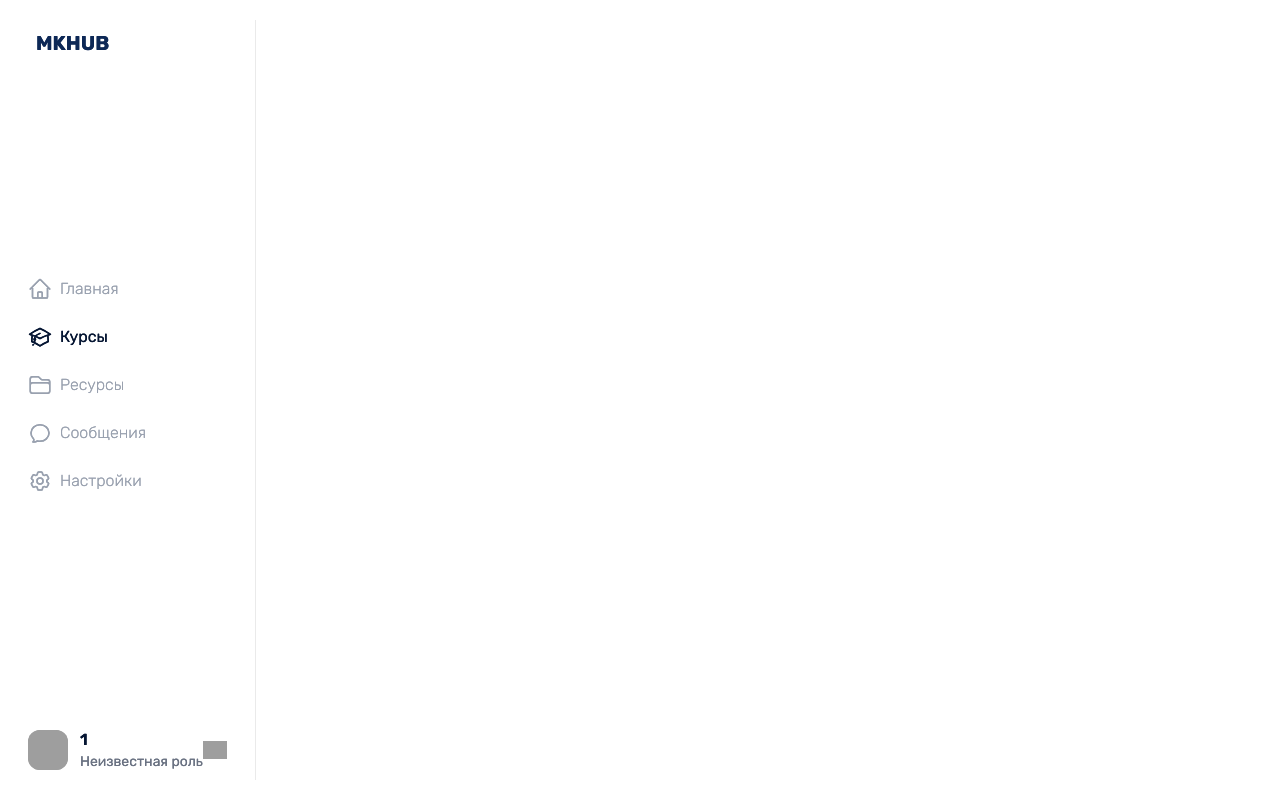
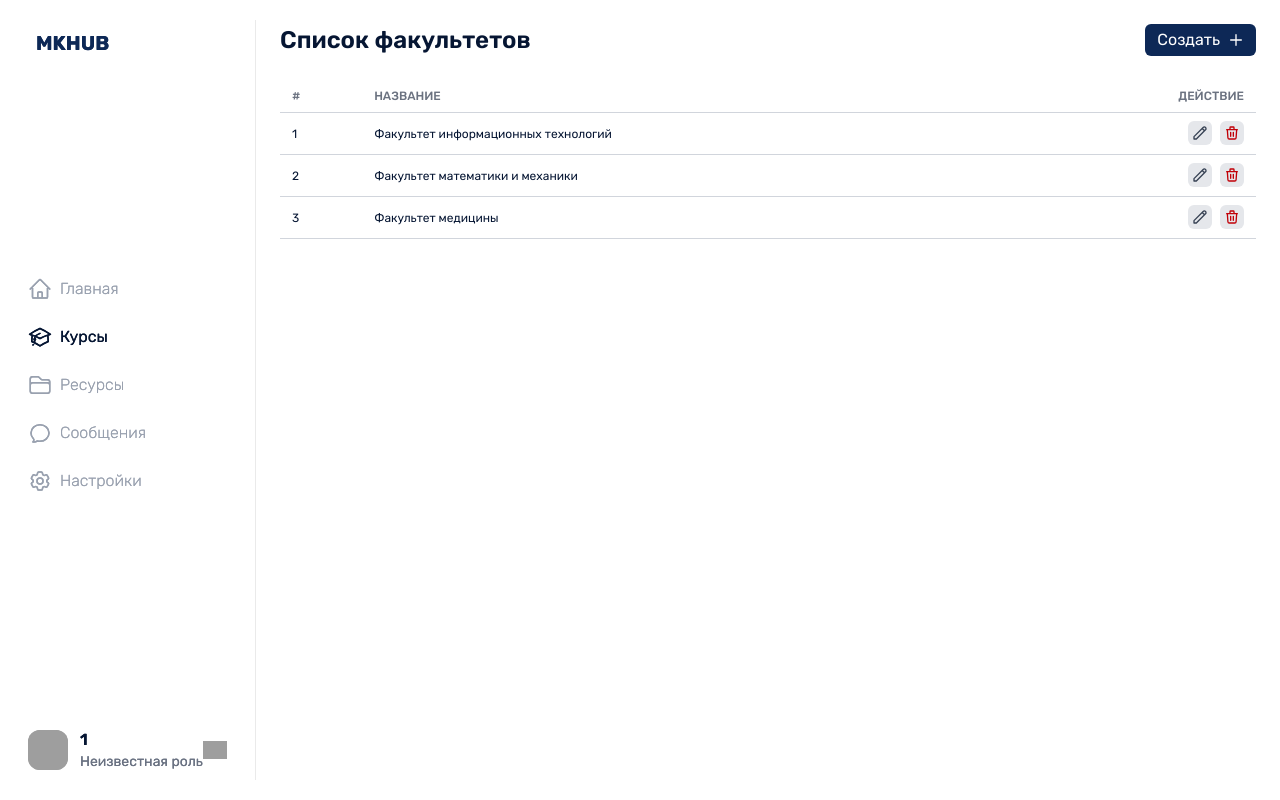
Before and after one commit to kkk-6216/mkhub, a Vue app in the folder frontend/: page /courses in a window 1280 px wide. Built offline with nearby package versions, Linux system fonts and the light colour scheme; sample sign-in values are in the browser's storage; grey boxes are pictures that could not be loaded.

Commit message:
Факултет кошунун прототипи жазылды.

```diff
--- a/frontend/src/components/Sidebar.vue
+++ b/frontend/src/components/Sidebar.vue
@@ -90,7 +90,7 @@
 
 <script>
 
-import MenuItem from '@/modules/auth/components/MenuItem.vue';
+import MenuItem from '@/components/MenuItem.vue';
 import { useAuthStore } from '@/store/auth.js';
 import DefaultButton from "@/components/buttons/DefaultButton.vue";
 import HomeIcon from "@/components/icons/HomeIcon.vue";
--- a/frontend/src/pages/Courses.vue
+++ b/frontend/src/pages/Courses.vue
@@ -1,5 +1,212 @@
 <template>
-  <div></div>
+  <div class="max-w-7xl mx-auto p-6 bg-white rounded-lg">
+    <!-- Sarlavha va Fakultet qo'shish tugmasi -->
+    <div class="flex justify-between items-center mb-6">
+      <h2 class="text-2xl font-semibold text-dark">Список факультетов</h2>
+      <button @click="openAddPanel"
+              class="text-white px-3 py-1 rounded-md hover:opacity-90 flex items-center bg-main hover:bg-main-hover">
+        Создать
+        <svg class="w-4 h-4 ml-2" fill="none" stroke="currentColor" viewBox="0 0 24 24" xmlns="http://www.w3.org/2000/svg">
+          <path stroke-linecap="round" stroke-linejoin="round" stroke-width="2" d="M12 4v16m8-8H4"></path>
+        </svg>
+      </button>
+    </div>
+
+    <!-- Jadval -->
+    <div class="overflow-x-auto">
+      <table class="w-full text-left bg-white">
+        <thead>
+        <tr class="border-b border-gray-300">
+          <th class="py-2 text-xs font-medium text-gray-500">#</th>
+          <th class="py-2 text-xs font-medium text-gray-500">Название</th>
+          <th class="py-2 text-xs font-medium text-gray-500 text-right">Действие</th>
+        </tr>
+        </thead>
+        <tbody>
+        <tr v-for="(faculty, index) in faculties" :key="index" class="border-b border-gray-300 hover:bg-gray-50">
+          <td class="py-3 text-xs text-dark">{{ index + 1 }}</td>
+          <td @click="openFacultyDetails(index)" class="py-3 cursor-pointer text-xs text-left text-dark hover:text-main">
+              {{ faculty.name }}
+          </td>
+          <td class="py-3 text-right">
+            <button @click="openEditPanel(index)" class="p-1 bg-gray-200 rounded-md hover:bg-gray-300 ">
+              <svg class="w-4 h-4 text-gray-700" fill="none" stroke="currentColor" viewBox="0 0 24 24" xmlns="http://www.w3.org/2000/svg">
+                <path stroke-linecap="round" stroke-linejoin="round" stroke-width="2" d="M15.232 5.232l3.536 3.536m-2.036-5.036a2.5 2.5 0 113.536 3.536L6.5 21.036H3v-3.572L16.732 3.732z"></path>
+              </svg>
+            </button>
+            <button @click="openDeleteConfirmation(index)" class="p-1 bg-gray-200 rounded-md hover:bg-gray-300 ml-2 ">
+              <svg class="w-4 h-4 text-red-700" fill="none" stroke="currentColor" viewBox="0 0 24 24" xmlns="http://www.w3.org/2000/svg">
+                <path stroke-linecap="round" stroke-linejoin="round" stroke-width="2" d="M19 7l-.867 12.142A2 2 0 0116.138 21H7.862a2 2 0 01-1.995-1.858L5 7m5 4v6m4-6v6m1-10V4a1 1 0 00-1-1h-4a1 1 0 00-1 1v3M4 7h16"></path>
+              </svg>
+            </button>
+          </td>
+        </tr>
+        </tbody>
+      </table>
+    </div>
+
+    <!-- Modal oyna: Fakultetni o'chirishni tasdiqlash -->
+    <div v-if="isDeleteConfirmationOpen" class="fixed inset-5 flex items-center justify-center backdrop-blur-sm">
+      <div class="bg-white bg-opacity-90 p-6 rounded-lg shadow-lg w-1/3 border border-gray-200">
+        <h3 class="text-xl font-bold mb-4">Подтверждение удаления</h3>
+        <p class="text-gray-700 mb-4">Вы уверены, что хотите удалить этот факультет?</p>
+        <div class="flex justify-end space-x-2">
+          <button @click="confirmDelete" class="px-4 py-2 bg-red-500 text-white rounded-lg hover:bg-red-600">Удалить</button>
+          <button @click="closeDeleteConfirmation" class="px-4 py-2 bg-gray-500 text-white rounded-lg hover:bg-gray-600">Отмена</button>
+        </div>
+      </div>
+    </div>
+
+    <!-- Modal oyna: Fakultet qo'shish -->
+    <div v-if="isAddPanelOpen" class="fixed inset-0 flex items-center justify-center backdrop-blur-sm">
+      <div class="bg-white bg-opacity-90 p-6 rounded-lg shadow-lg w-2/5 border border-gray-200">
+        <h3 class="text-xl font-bold mb-4">Создать факультет</h3>
+        <h1>Название факультета</h1>
+        <input v-model="newFaculty.name" type="text" class="w-full p-2 border rounded-lg mb-4" />
+        <h1>Описание факультета</h1>
+        <textarea v-model="newFaculty.description" class="w-full p-4 border rounded-lg mb-4"></textarea>
+        <div class="flex justify-end space-x-2">
+          <button @click="closeAddPanel" class="px-4 py-2 bg-red-500 text-white rounded-lg hover:bg-red-600">Отмена</button>
+          <button @click="addFaculty" class="px-4 py-2 bg-dark text-white rounded-lg hover:bg-dark">Сохранить</button>
+        </div>
+      </div>
+    </div>
+
+    <!-- Modal oyna: Fakultetni tahrirlash -->
+    <div v-if="isEditPanelOpen" class="fixed inset-0 flex items-center justify-center backdrop-blur-sm">
+      <div class="bg-white bg-opacity-90 p-6 rounded-lg shadow-lg w-1/3 border border-gray-200">
+        <h3 class="text-xl font-bold mb-4">Редактировать факультет</h3>
+        <input v-model="editedFaculty.name" type="text" class="w-full p-2 border rounded-lg mb-4" />
+        <textarea v-model="editedFaculty.description" class="w-full p-2 border rounded-lg mb-4"></textarea>
+        <div class="flex justify-end space-x-2">
+          <button @click="saveFaculty" class="px-4 py-2 bg-dark text-white rounded-lg hover:bg-dark">Сохранить</button>
+          <button @click="closeEditPanel" class="px-4 py-2 bg-red-500 text-white rounded-lg hover:bg-red-600">Отмена</button>
+        </div>
+      </div>
+    </div>
+
+    <!-- Modal oyna: Fakultet haqida ma'lumot -->
+    <div v-if="isFacultyDetailsOpen" class="fixed inset-0 flex items-center justify-center backdrop-blur-sm">
+      <div class="bg-white bg-opacity-90 p-6 rounded-lg shadow-lg w-1/3 border border-gray-200">
+        <h3 class="text-xl font-bold mb-4">{{ selectedFaculty.name }}</h3>
+        <p class="text-gray-700 mb-4">{{ selectedFaculty.description }}</p>
+        <div class="flex justify-end w-full">
+          <button @click="closeFacultyDetails" class="w-1/4 bg-blue-400 text-white py-1 rounded-md hover:bg-blue-600">
+            OK
+          </button>
+        </div>
+      </div>
+    </div>
+  </div>
 </template>
 
-<script></script>
+<script>
+export default {
+  data() {
+    return {
+      faculties: [
+        { name: "Факультет информационных технологий", description: "Подготовка специалистов в области IT и программирования." },
+        { name: "Факультет математики и механики", description: "Исследования в области математики и механики." },
+        { name: "Факультет медицины", description: "Подготовка квалифицированных врачей и медицинских специалистов." },
+      ],
+      newFaculty: { name: "", description: "" },
+      isAddPanelOpen: false,
+      isEditPanelOpen: false,
+      isFacultyDetailsOpen: false,
+      isDeleteConfirmationOpen: false,
+      editedFaculty: { name: "", description: "" },
+      editIndex: null,
+      selectedFaculty: { name: "", description: "" },
+      deleteIndex: null,
+    };
+  },
+  methods: {
+    // Открыть панель добавления
+    openAddPanel() {
+      this.isAddPanelOpen = true;
+      this.isEditPanelOpen = false;
+    },
+    // Закрыть панель добавления
+    closeAddPanel() {
+      this.isAddPanelOpen = false;
+      this.newFaculty = { name: "", description: "" };
+    },
+    // Открыть панель редактирования
+    openEditPanel(index) {
+      this.editIndex = index;
+      this.editedFaculty = { ...this.faculties[index] };
+      this.isEditPanelOpen = true;
+    },
+    // Закрыть панель редактирования
+    closeEditPanel() {
+      this.isEditPanelOpen = false;
+      this.editedFaculty = { name: "", description: "" };
+      this.editIndex = null;
+    },
+    // Открыть детали факультета
+    openFacultyDetails(index) {
+      this.selectedFaculty = { ...this.faculties[index] };
+      this.isFacultyDetailsOpen = true;
+    },
+    // Закрыть детали факультета
+    closeFacultyDetails() {
+      this.isFacultyDetailsOpen = false;
+      this.selectedFaculty = { name: "", description: "" };
+    },
+    // Добавить факультет
+    addFaculty() {
+      if (this.newFaculty.name.trim() && this.newFaculty.description.trim()) {
+        this.faculties.push({ ...this.newFaculty });
+        this.closeAddPanel();
+      }
+    },
+    // Сохранить изменения факультета
+    saveFaculty() {
+      if (this.editedFaculty.name.trim() && this.editedFaculty.description.trim() && this.editIndex !== null) {
+        this.faculties[this.editIndex] = { ...this.editedFaculty };
+        this.closeEditPanel();
+      }
+    },
+    // Открыть подтверждение удаления
+    openDeleteConfirmation(index) {
+      this.deleteIndex = index;
+      this.isDeleteConfirmationOpen = true;
+    },
+    // Закрыть подтверждение удаления
+    closeDeleteConfirmation() {
+      this.isDeleteConfirmationOpen = false;
+      this.deleteIndex = null;
+    },
+    // Подтвердить удаление
+    confirmDelete() {
+      if (this.deleteIndex !== null) {
+        this.faculties.splice(this.deleteIndex, 1);
+        this.closeDeleteConfirmation();
+      }
+    },
+  },
+};
+</script>
+
+<style scoped>
+/* Стили для таблицы */
+table {
+  width: 100%;
+  border-collapse: collapse;
+}
+th, td {
+  padding: 8px 12px;
+}
+th {
+  color: #6b7280;
+  font-weight: 500;
+  text-transform: uppercase;
+  font-size: 0.75rem;
+}
+td {
+  font-size: 0.75rem;
+}
+tr:hover {
+  background-color: #f9fafb;
+}
+</style>
```
Also changed, not shown: frontend/src/components/MenuItem.vue (renamed from frontend/src/modules/auth/components/MenuItem.vue), frontend/src/modules/faculty/pages/AddFaculty.vue (added), frontend/src/modules/faculty/router/index.js (added).
